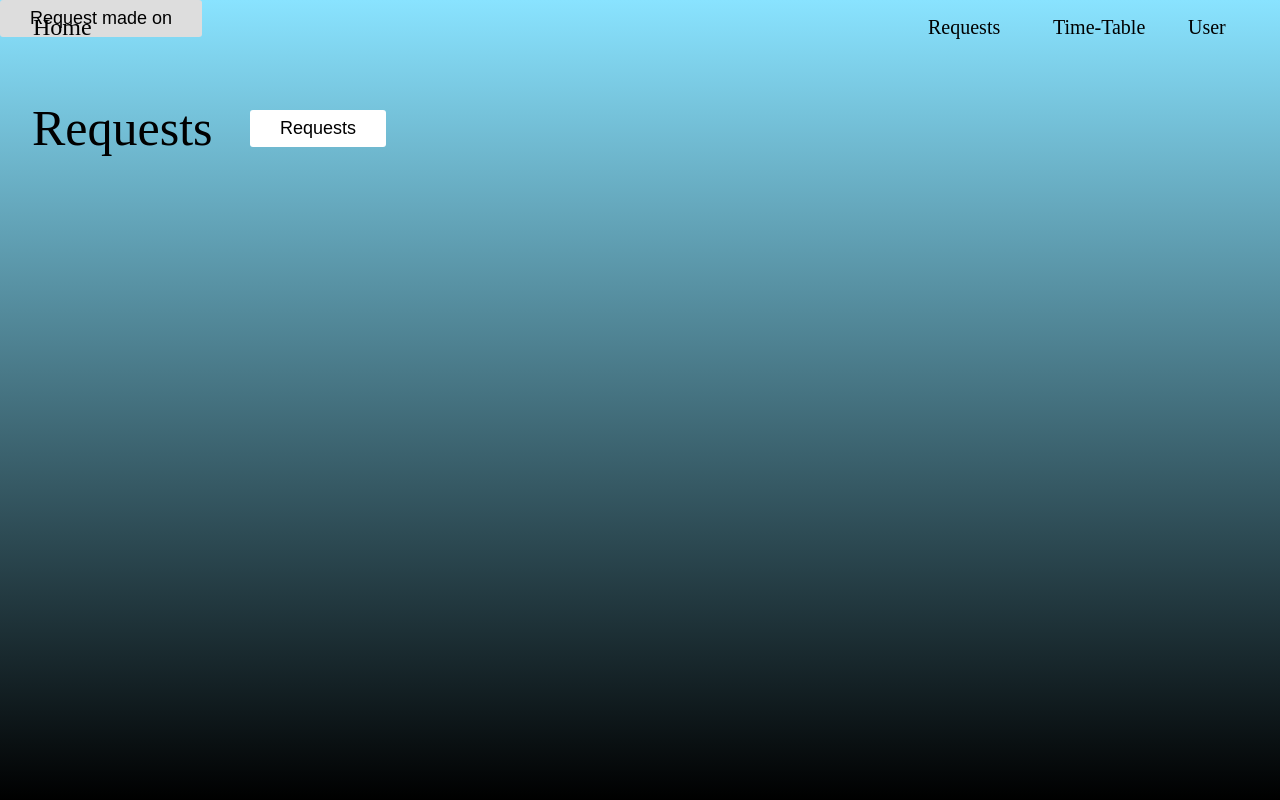
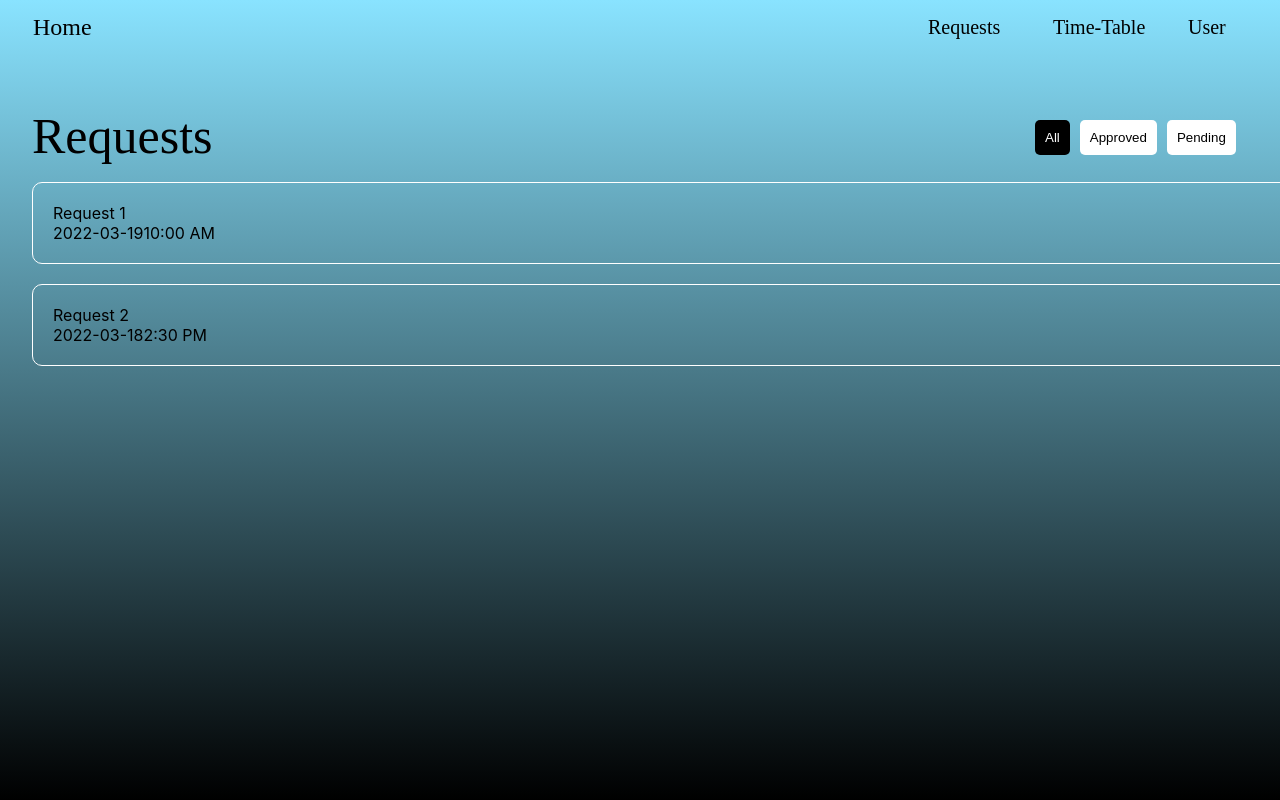
Before and after one commit to ParkhiSaini/Schedule-It, a React (Create React App) app in the folder client/: page /Requests in a window 1280 px wide. Built offline with nearby package versions, Linux system fonts and the light colour scheme; a web font is replaced by a local one.

Commit message:
request-page-student-side

```diff
--- a/client/src/App.css
+++ b/client/src/App.css
@@ -233,8 +233,13 @@
 
 }
 
-.head{
-  position: absolute;
+.requests-page {
+  left:32px;
+  padding: 20px;
+}
+
+h2{
+  position: relative;
   width: 226px;
   height: 89px;
   left: 32px;
@@ -249,48 +254,61 @@
 }
 
 
+.filter-container{
+  position:absolute;
+  left:1035px;
+  top:120px;
+}
 
-.dropdown {
-  position: absolute;
-  width: 250px;
-  height: 70px;
-  left: 250px;
-  top: 110px;
+.filter-button {
+  padding: 10px;
+  background-color: #ffffff;
+  border: none;
+  border-radius: 5px;
+  margin-right: 10px;
+  cursor: pointer;
 
 }
 
-button{
-  border:none;
-  border-radius:3px;
-  padding: 8px 30px;
-  font-size:18px;
-  cursor:pointer;
-  background-color: rgb(255, 255, 255);
+.filter-button.active {
+  background-color: #000000;
+  color: #fff;
 }
 
-button:hover{
-  background-color:#ddd;
+.request-list {
+  max-height: 400px;
+  overflow-y: scroll;
 }
 
-.dropdown-options {
-  display: none;
-  position: absolute;
-  overflow: auto;
-  background-color:#fff;
-  border-radius:3px;
-  box-shadow: 0px 10px 10px 0px rgba(0,0,0,0.4);
+.request-item {
+  margin-bottom: 20px;
+  border-radius: 10px;
+  width:167vh;
+  left:32px;
+  top:10px;
+  border: 1.5px solid #ffffff;
+  padding: 20px;
+  position: relative;
 }
 
-.dropdown:hover .dropdown-options {
-  display: block;
+.request-more-button {
+  position: absolute;
+  right: 20px;
+  top: 20px;
+  background-color: #ffffff;
+  border: none;
+  border-radius: 5px;
+  padding: 5px 10px;
+  cursor: pointer;
 }
 
-.dropdown-options a {
+.request-details {
+  display: none;
+  padding-top: 20px;
+}
+
+.request-details.show {
   display: block;
-  color: #000000;
-  padding: 3px;
-  text-decoration: none;
-  padding:20px 40px;
 }
 
 .dropdown-options a:hover {
--- a/client/src/components/Requests.js
+++ b/client/src/components/Requests.js
@@ -1,9 +1,52 @@
-import React  from 'react';
+
 import { Link } from 'react-router-dom';
 import axios from 'axios';
 import { useNavigate } from 'react-router-dom';
+import React, { useState } from 'react';
+import '../App.css';
 
 function Requests(){
+    const [filter, setFilter] = useState('all');
+    const [requests, setRequests] = useState([
+        {
+        id: 1,
+        title: 'Request 1',
+        status: 'approved',
+        date: '2022-03-19',
+        time: '10:00 AM',
+        description: 'Lorem ipsum dolor sit amet, consectetur adipiscing elit.',
+        expanded: false,
+        },
+        {
+        id: 2,
+        title: 'Request 2',
+        status: 'pending',
+        date: '2022-03-18',
+        time: '2:30 PM',
+        description: 'Nulla sed lectus ac velit mollis efficitur.',
+        expanded: false,
+        },
+        // Add more request objects here...
+    ]);
+
+    function handleFilterClick(e) {
+        const newFilter = e.target.dataset.filter;
+        setFilter(newFilter);
+    }
+
+    function handleMoreClick(id) {
+        setRequests(
+        requests.map((request) =>
+            request.id === id ? { ...request, expanded: !request.expanded } : request
+        )
+        );
+    }
+
+    let filteredRequests = requests;
+
+    if (filter !== 'all') {
+        filteredRequests = requests.filter((request) => request.status === filter);
+    }
     return(
         <div class="Requests">
                <nav class="navbar navbar-light bg-light">
@@ -15,26 +58,58 @@ function Requests(){
                       </div>
                 </nav>
 
-                <h1 class="head">Requests</h1>
+                <div className="requests-container">
+                    <h2 className="requests-heading">Requests</h2>
+                    <div className="filter-container">
+                        <button
+                        className={filter === 'all' ? 'filter-button active' : 'filter-button'}
+                        onClick={handleFilterClick}
+                        data-filter="all"
+                        >
+                            All
+        </button>
+        <button
+          className={filter === 'approved' ? 'filter-button active' : 'filter-button'}
+          onClick={handleFilterClick}
+          data-filter="approved"
+        >
+          Approved
+        </button>
+        <button
+          className={filter === 'pending' ? 'filter-button active' : 'filter-button'}
+          onClick={handleFilterClick}
+          data-filter="pending"
+        >
+          Pending
+        </button>
+      </div>
+      <div className="requests-list">
+        {filteredRequests.map((request) => (
+          <div className="request-item" key={request.id}>
+            <div className="request-summary">
+              <div className="request-title">{request.title}</div>
+              <div className="request-date-time">
+                <span className="request-date">{request.date}</span>
+                <span className="request-time">{request.time}</span>
+              </div>
+              <button
+                className="request-more-button"
+                onClick={() => handleMoreClick(request.id)}
+              >
+                More
+              </button>
+            </div>
+            {request.expanded && (
+              <div className="request-description">
+                <p>{request.description}</p>
+                {/* Add more description fields here... */}
+              </div>
+            )}
+          </div>
+        ))}
+      </div>
+    </div>
 
-
-                <div class="dropdown">
-                    <button>Requests</button>
-                        <div class="dropdown-options">
-                            <a href="#">Approved</a>
-                            <a href="#">Rejected</a>
-
-                        </div>
-                </div>
-
-                <div class="dropdown-cards">
-                    <button>Request made on </button>
-                        <div class="dropdown-options">
-                            <a href="#">Approved</a>
-                            <a href="#">Rejected</a>
-
-                        </div>
-                </div>
         </div>
 
     );
```
